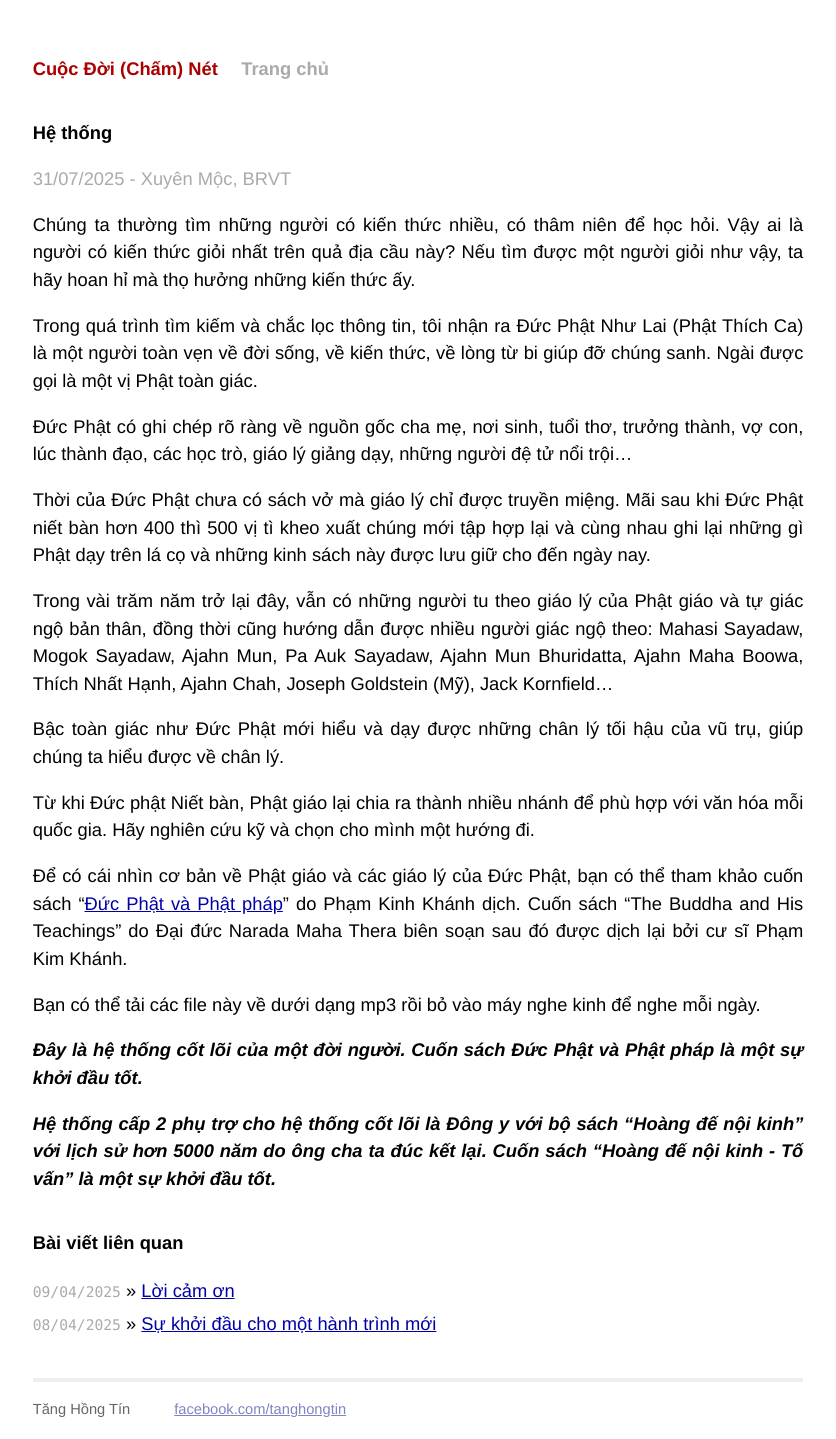
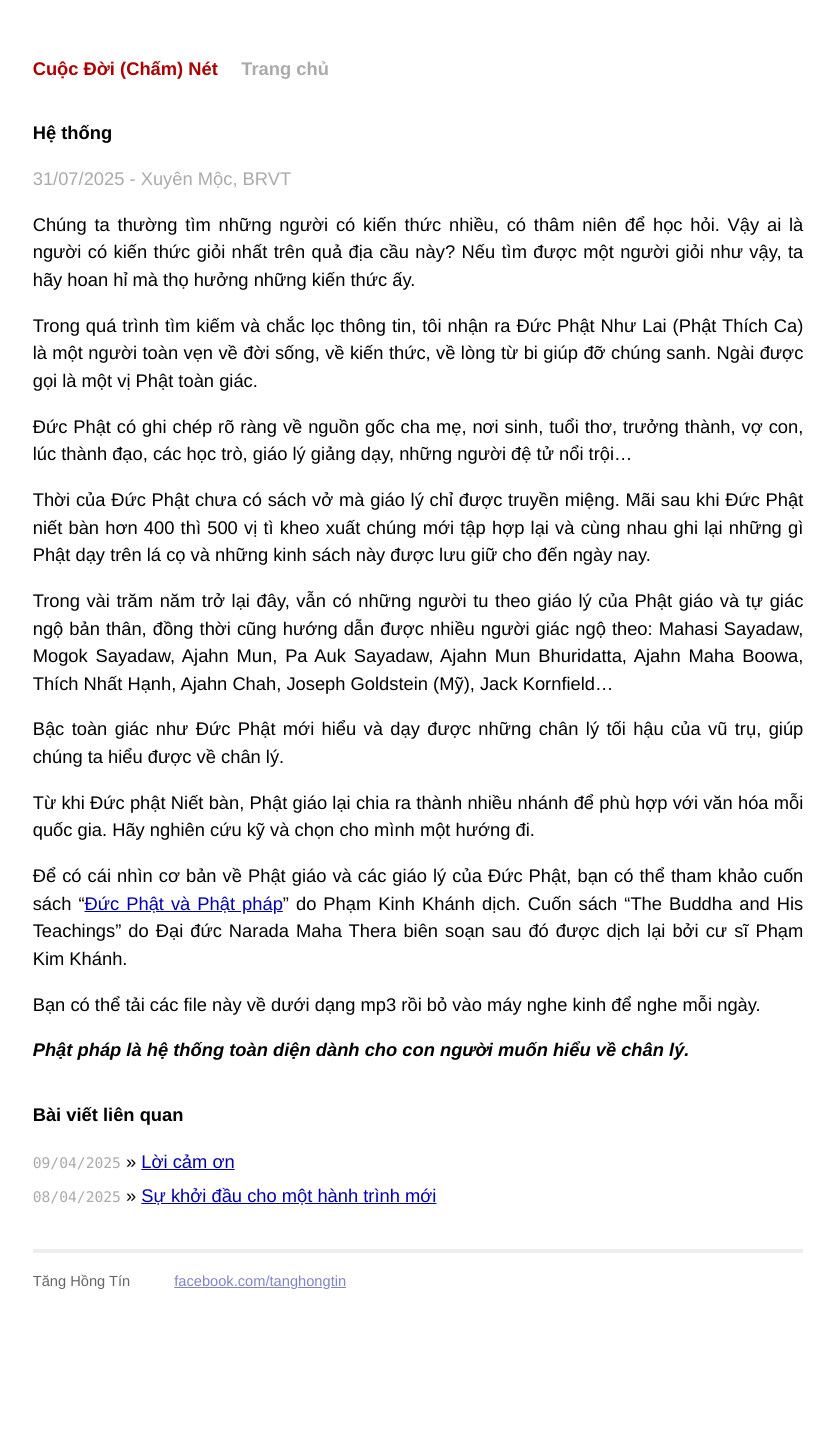
Before and after one commit to tanghongtin/cuocdoi, a Jekyll site: the page built from _posts/2025-07-31-he-thong.md, in a window 1280 px wide. Shown: the whole page, without its empty margins (222-1058 px from the left). Built offline with Jekyll 4.4.1, drawn with Linux system fonts in a browser that asks for light colours; after the commit the page ends 1310 px from its top, so only the background shows below that.

Commit message:
Update 2025-07-31-he-thong.md

```diff
--- a/_posts/2025-07-31-he-thong.md
+++ b/_posts/2025-07-31-he-thong.md
@@ -25,6 +25,4 @@ Từ khi Đức phật Niết bàn, Phật giáo lại chia ra thành nhiều nh
 
 Bạn có thể tải các file này về dưới dạng mp3 rồi bỏ vào máy nghe kinh để nghe mỗi ngày.
 
-***Đây là hệ thống cốt lõi của một đời người. Cuốn sách Đức Phật và Phật pháp là một sự khởi đầu tốt.***
-
-***Hệ thống cấp 2 phụ trợ cho hệ thống cốt lõi là Đông y với bộ sách "Hoàng đế nội kinh" với lịch sử hơn 5000 năm do ông cha ta đúc kết lại. Cuốn sách "Hoàng đế nội kinh - Tố vấn" là một sự khởi đầu tốt.***
+***Phật pháp là hệ thống toàn diện dành cho con người muốn hiểu về chân lý.***
```
